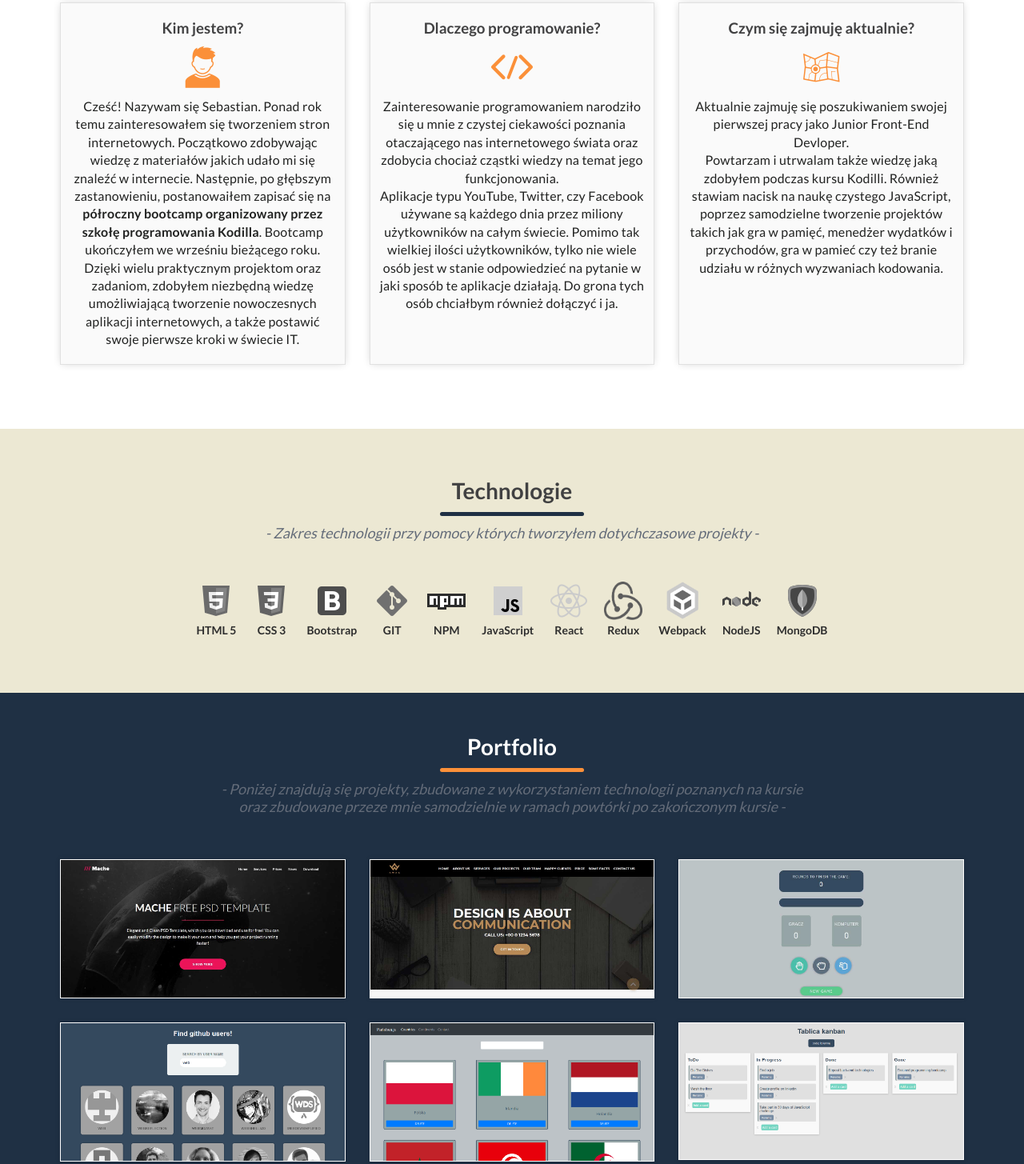
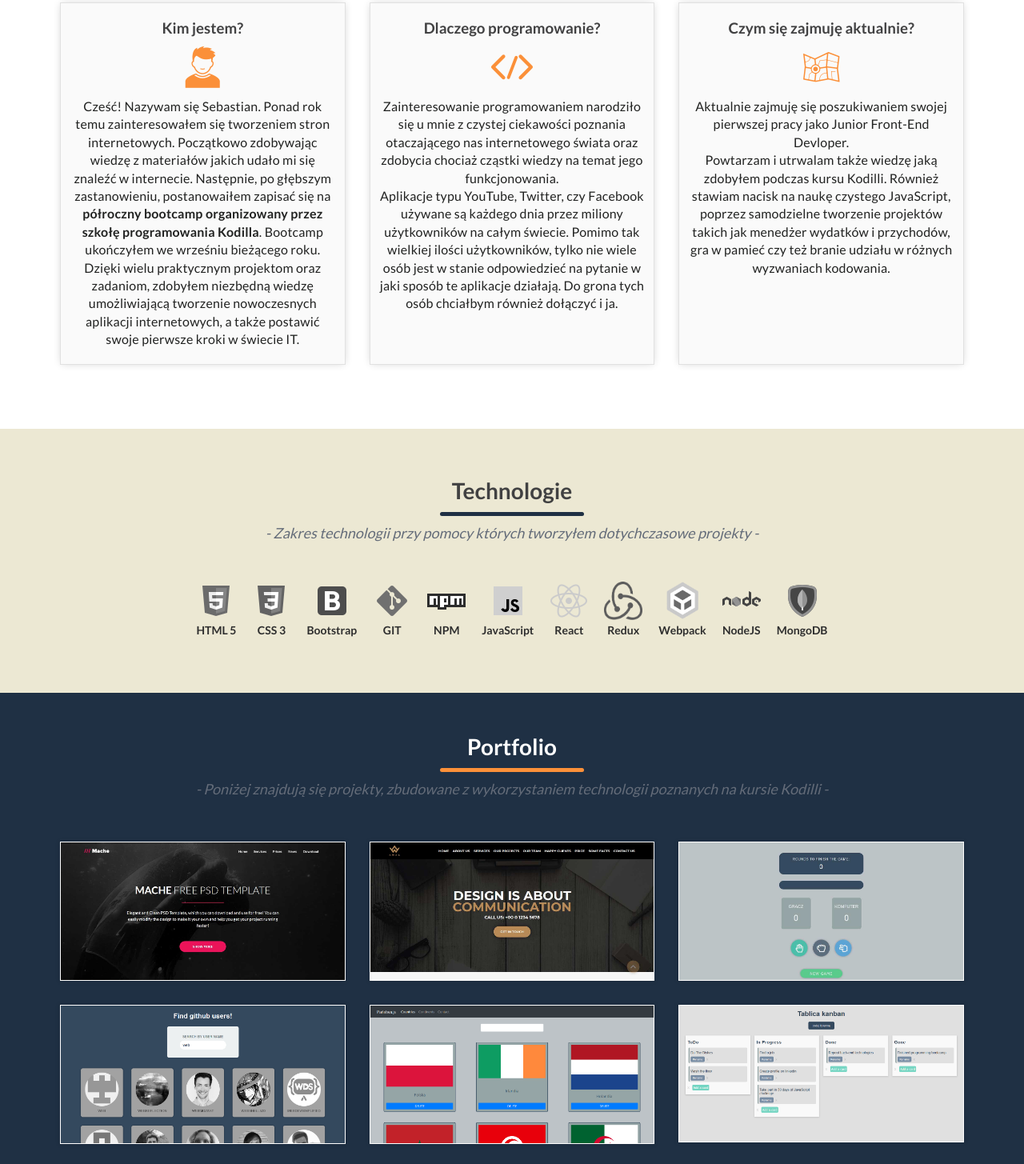
Before and after one commit to webseb00/Portfolio, a website: page index.html in a window 1280 px wide. Shown: the part 978-2433 px from the top of the page at 80% size. Drawn offline with nearby package versions, Linux system fonts and the light colour scheme.

Commit message:
Correct errors in sentences

```diff
--- a/index.html
+++ b/index.html
@@ -121,7 +121,7 @@
                                 <div class="about-block">
                                     <h3 class="heading-3">Czym się zajmuję aktualnie?</h3>
                                     <i class="about-icon icofont-map"></i>
-                                    <p class="about-text">Aktualnie zajmuję się poszukiwaniem swojej pierwszej pracy jako Junior Front-End Devloper.<br> Powtarzam i utrwalam także wiedzę jaką zdobyłem podczas kursu Kodilli. Również stawiam nacisk na naukę czystego JavaScript, poprzez samodzielne tworzenie projektów takich jak gra w pamięć, menedżer wydatków i przychodów, gra w pamieć czy też branie udziału w różnych wyzwaniach kodowania.</p>
+                                    <p class="about-text">Aktualnie zajmuję się poszukiwaniem swojej pierwszej pracy jako Junior Front-End Devloper.<br> Powtarzam i utrwalam także wiedzę jaką zdobyłem podczas kursu Kodilli. Również stawiam nacisk na naukę czystego JavaScript, poprzez samodzielne tworzenie projektów takich jak menedżer wydatków i przychodów, gra w pamieć czy też branie udziału w różnych wyzwaniach kodowania.</p>
                                 </div>
                             </div>
                         </div>
@@ -198,7 +198,7 @@
                                 Portfolio
                             </h2>
                             <span class="horizontal-line horizontal-line__big"></span>
-                            <p class="intro-text"> - Poniżej znajdują się projekty, zbudowane z wykorzystaniem technologii poznanych na kursie <br> oraz zbudowane przeze mnie samodzielnie w ramach powtórki po zakończonym kursie - </p>
+                            <p class="intro-text"> - Poniżej znajdują się projekty, zbudowane z wykorzystaniem technologii poznanych na kursie Kodilli - </p>
                         </div>
                         <div class="row">
                             <div class="col-12 col-md-6 col-xl-4">
@@ -342,7 +342,7 @@
                                 Kontakt
                             </h2>
                             <span class="horizontal-line horizontal-line__big"></span>
-                            <p class="intro-text"> - Jeżeli jestes zainteresowany moją osobą, lub chciałbys nawiązac współpracę - zapraszam Cię do kontaktu. - </p>
+                            <p class="intro-text"> - Jeżeli jesteś zainteresowany moją osobą, lub chciałbyś nawiązać współpracę - zapraszam Cię do kontaktu. - </p>
                         </div>
                         <div class="form">
                             <form id="contact-form" class="form-body">
```
